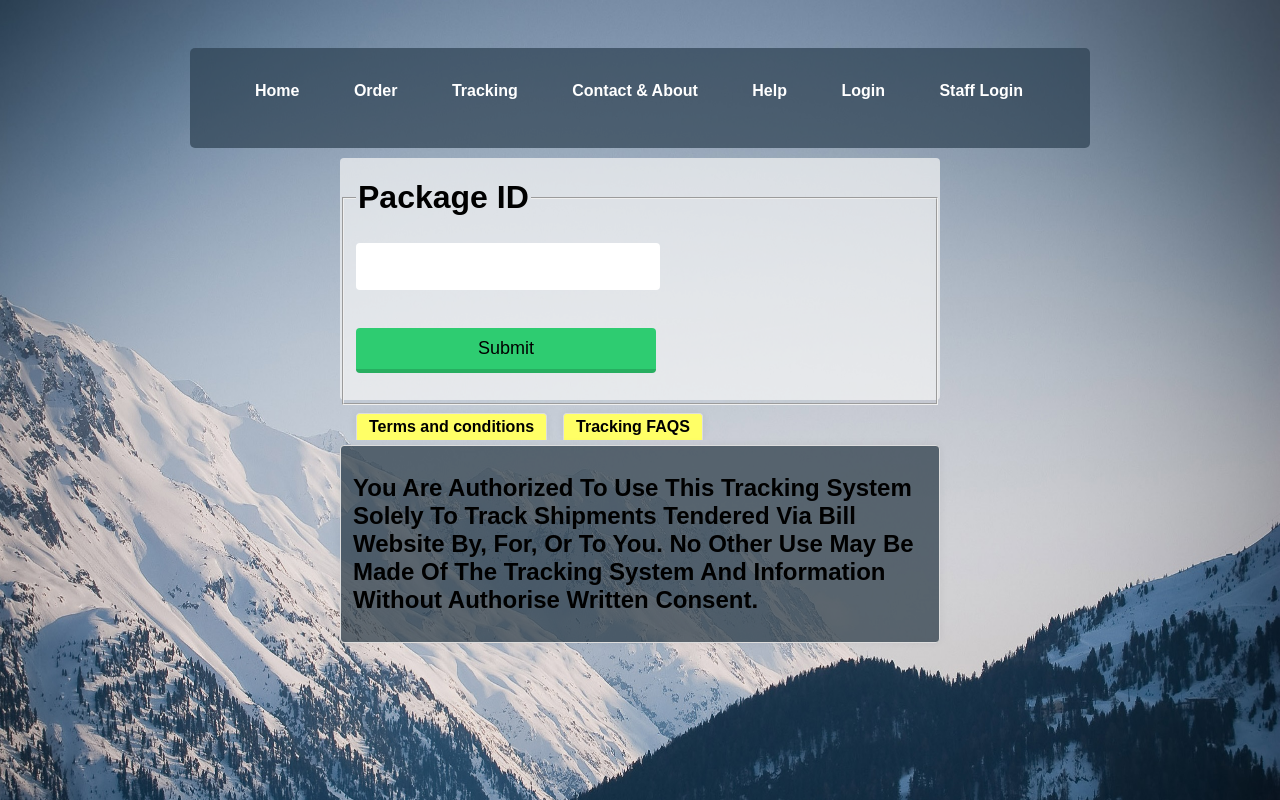
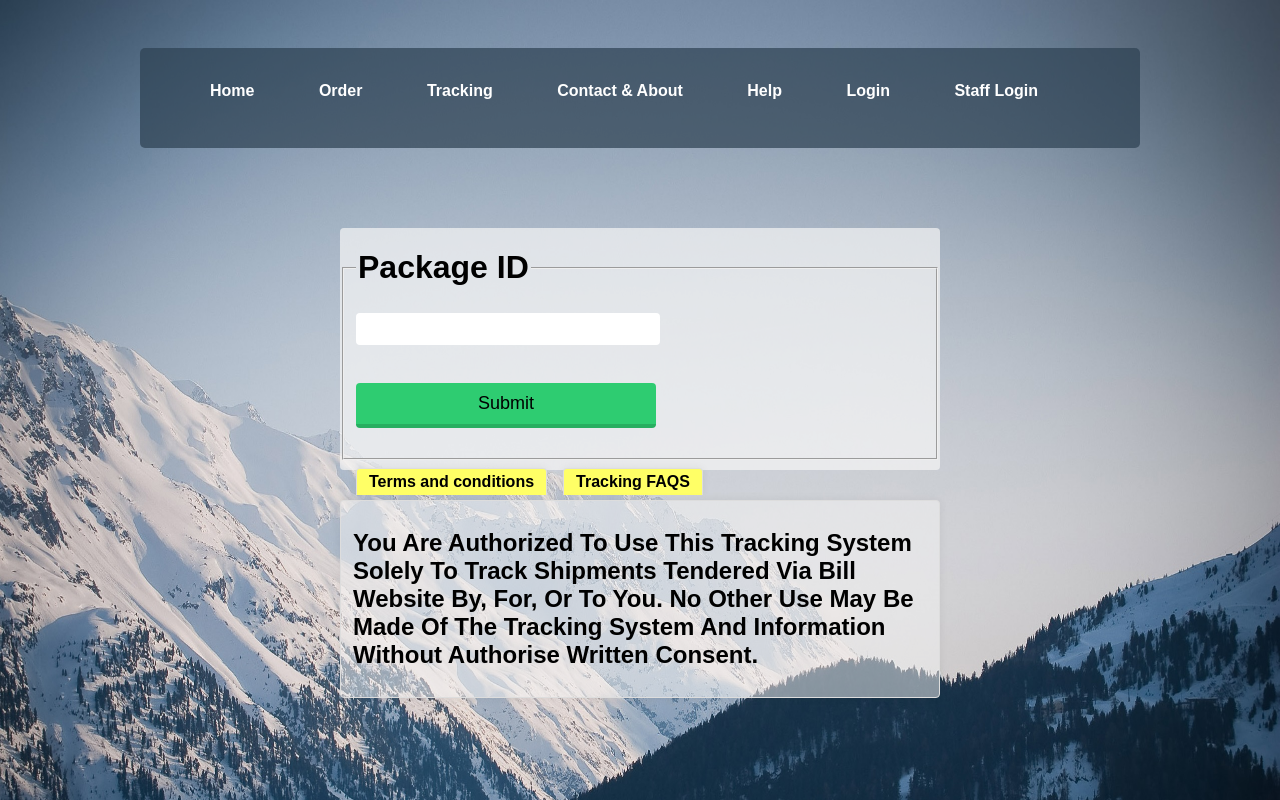
Before and after one commit to carlin54/IFB299, a PHP site: page /IFB299/tracking.html in a window 1280 px wide. Run offline with PHP 8.4, Linux system fonts and the light colour scheme.

Commit message:
Update tracking.css

```diff
--- a/IFB299/tracking.css
+++ b/IFB299/tracking.css
@@ -10,7 +10,7 @@ body{
 }
 #nav_wrapper{
   height: 100px;
-  width: 900px;
+  width: 1000px;
   background: #377D7A;
   margin-left: auto;
   margin-right: auto;
@@ -24,7 +24,7 @@ body{
   list-style: none;
   display: inline;
   font-weight: bold;
-  padding: 15px;
+  padding: 20px;
 }
 #nav_wrapper a{
   color: white;
@@ -95,7 +95,7 @@ body{
   border        : 1px solid #ddd;
   border-radius : 4px;
   box-shadow    : 0 0 0.5em rgba(0,0,0,0.0625);
-  background-color: rgba(36, 54, 66, 0.7);
+  background-color: rgba(246,246,246, 0.5);
 }
 
 .tabbed > input:checked + section > h1{
@@ -107,7 +107,7 @@ body{
   display : none;
 }
 input[type="text"],input[id="package_id"]{
-  height: 45px;
+  height:30px;
   width: 300px;
   font-size: 18px;
   border: none;
@@ -138,7 +138,7 @@ h1{
   background-color: rgba(246,246,246, 0.7);
   border-radius: 4px;
   margin: 0 auto;
-  margin-top: 10px;
+  margin-top: 80px;
 }
 .boxhome6{
     width: 600px;
@@ -147,5 +147,5 @@ h1{
   background-color: rgba(246,246,246, 0.7);
   border-radius: 4px;
   margin: 0 auto;
-  margin-top: 10px;
+  margin-top: 100px;
 }
```
